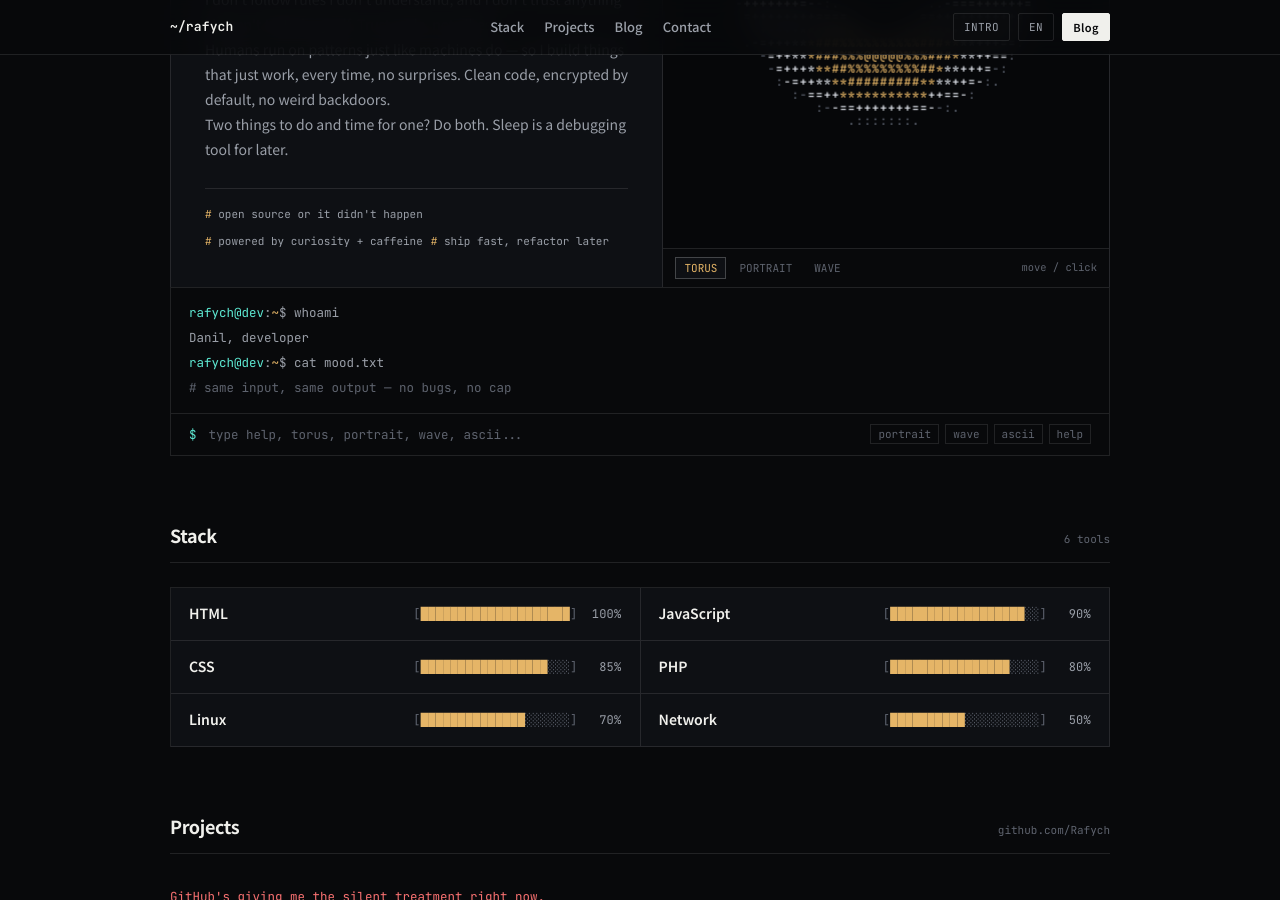
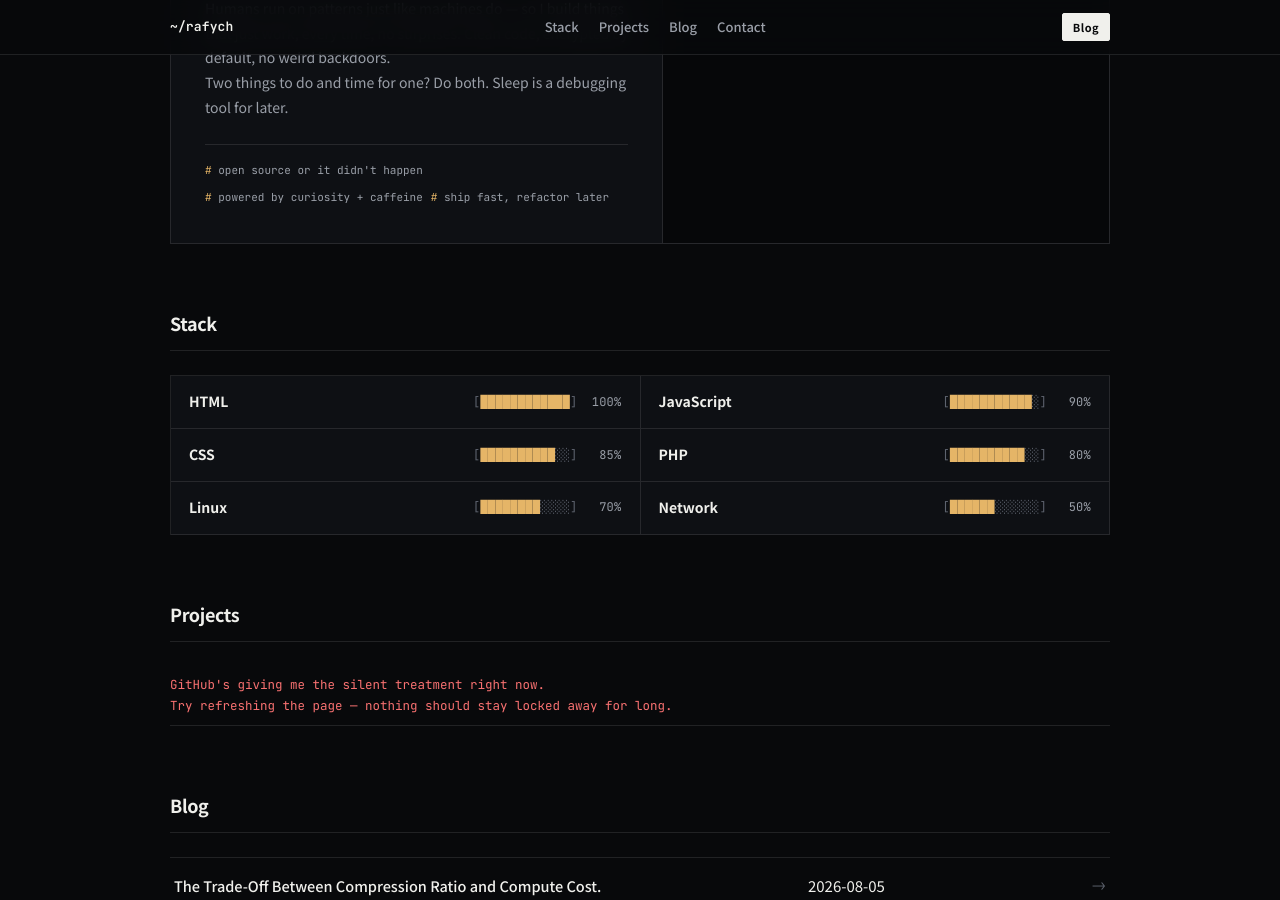
Before and after one commit to Rafych/rafych.github.io, a Jekyll site: the page built from index.html, in a window 1280 px wide and 900 px high, scrolled down 346 px. Built offline with Jekyll 4.4.1, drawn with Linux system fonts in a browser that asks for light colours; some web fonts are replaced; some of the changed text lies outside the part shown.

Commit message:
Add files via upload

```diff
--- a/index.html
+++ b/index.html
@@ -3,54 +3,41 @@ layout: null
 title: "Home"
 description: "Danil Rafailovich Ivanov (Rafych) — full-stack developer working with HTML, CSS, JavaScript, PHP and Linux. Interested in networking, anonymization, hacking and AI."
 ---
+<!DOCTYPE html>
 <!--
-  Fonts:
+  Third-party resources used on this page
+
+  Fonts (served by Google Fonts, https://fonts.google.com — font files unmodified)
   - Google Sans
     Copyright (c) Google Inc.
     Licensed under the SIL Open Font License, Version 1.1
     https://fonts.google.com/specimen/Google+Sans
-    https://scripts.sil.org/OFL
-
   - Noto Sans JP
     Copyright (c) Google Inc.
     Licensed under the SIL Open Font License, Version 1.1
-    https://fonts.google.com/specimen/Noto+Sans+JP
-    https://scripts.sil.org/OFL
-
+    https://fonts.google.com/noto/specimen/Noto+Sans+JP
   - JetBrains Mono
     Copyright (c) JetBrains s.r.o.
     Licensed under the SIL Open Font License, Version 1.1
     https://fonts.google.com/specimen/JetBrains+Mono
-    https://scripts.sil.org/OFL
 
-  Fonts are loaded via Google Fonts (https://fonts.google.com), which serves
-  them under their respective open-source licenses. No modification has been
-  made to the font files themselves.
+  SIL Open Font License 1.1: https://openfontlicense.org
 -->
-<!DOCTYPE html>
 <html lang="en">
 <head>
 <meta charset="UTF-8">
 <meta name="viewport" content="width=device-width, initial-scale=1.0, viewport-fit=cover">
+<meta name="theme-color" content="#08090b">
 {% seo %}
 <link rel="alternate" type="application/rss+xml" title="{{ site.title }}" href="{{ "/feed.xml" | absolute_url }}">
 <link rel="preconnect" href="https://fonts.googleapis.com">
 <link rel="preconnect" href="https://fonts.gstatic.com" crossorigin>
-<link href="https://fonts.googleapis.com/css2?family=Google+Sans:wght@400;500;600;700;800&family=Noto+Sans+JP:wght@400;500;600;700;800&family=JetBrains+Mono:wght@400;500;600;700&display=swap" rel="stylesheet">
+<link rel="stylesheet" href="https://fonts.googleapis.com/css2?family=Google+Sans:wght@400;500;600;700&display=swap">
+<link rel="stylesheet" href="https://fonts.googleapis.com/css2?family=Noto+Sans+JP:wght@400;500;700&display=swap">
+<link rel="stylesheet" href="https://fonts.googleapis.com/css2?family=JetBrains+Mono:wght@400;600&display=swap">
 <link rel="stylesheet" href="/assets/css/design-system.css">
 </head>
 <body>
-
-<div id="rf-loader" class="rf-loader" role="status" aria-label="Loading">
-  <canvas id="rf-loader-canvas" aria-hidden="true"></canvas>
-  <div class="rf-loader-hud">
-    <div class="rf-loader-bar-track"><div class="rf-loader-bar-fill"></div></div>
-    <div class="rf-loader-meta">
-      <span>~/rafych</span>
-      <span class="rf-loader-pct">00%</span>
-    </div>
-  </div>
-</div>
 
 <header class="rf-header">
   <nav class="rf-nav" aria-label="Primary">
@@ -65,11 +52,9 @@ description: "Danil Rafailovich Ivanov (Rafych) — full-stack developer working
       <a class="rf-nav-link" href="#contact" data-i18n="nav-contact">Contact</a>
     </div>
     <div class="rf-nav-controls">
-      <button type="button" class="rf-btn-min rf-hide-mobile" data-replay-intro title="Replay ASCII intro">INTRO</button>
-      <button type="button" class="rf-btn-min" id="lang-toggle-btn" title="Switch language">EN</button>
-      <a class="rf-btn-min is-solid" href="/blog" id="blog-nav-btn" data-i18n="blog-nav-btn">Blog</a>
-      <button type="button" class="rf-menu-toggle" id="rf-menu-toggle" aria-label="Menu" aria-expanded="false">
-        <svg width="15" height="15" viewBox="0 0 24 24" fill="none" stroke="currentColor" stroke-width="2"><line x1="3" y1="7" x2="21" y2="7"/><line x1="3" y1="12" x2="21" y2="12"/><line x1="3" y1="17" x2="21" y2="17"/></svg>
+      <a class="rf-btn-min is-solid" href="/blog" data-i18n="blog-nav-btn">Blog</a>
+      <button type="button" class="rf-menu-toggle" id="rf-menu-toggle" aria-label="Menu" aria-expanded="false" aria-controls="rf-mobile-drawer">
+        <svg width="15" height="15" viewBox="0 0 24 24" fill="none" stroke="currentColor" stroke-width="2" aria-hidden="true"><line x1="3" y1="7" x2="21" y2="7"/><line x1="3" y1="12" x2="21" y2="12"/><line x1="3" y1="17" x2="21" y2="17"/></svg>
       </button>
     </div>
   </nav>
@@ -80,26 +65,18 @@ description: "Danil Rafailovich Ivanov (Rafych) — full-stack developer working
       <a class="rf-nav-link" href="#blog" data-i18n="h-blog">Blog</a>
       <a class="rf-nav-link" href="#contact" data-i18n="nav-contact">Contact</a>
     </div>
-    <div>
-      <button type="button" class="rf-btn-min" data-replay-intro>INTRO</button>
-    </div>
   </div>
 </header>
 
 <main class="rf-main">
   <section class="rf-hero">
     <div class="rf-hero-info">
-      <div class="rf-hero-id">
-        <img class="rf-avatar" src="/icon.png" alt="Rafych avatar">
-        <div>
-          <span class="rf-handle">@Rafych</span>
-          <h1 class="rf-hero-name" data-i18n="hero-name">Danil Rafailovich Ivanov</h1>
-        </div>
+      <div>
+        <span class="rf-handle">@Rafych</span>
+        <h1 class="rf-hero-name" data-i18n="hero-name">Danil Rafailovich Ivanov</h1>
       </div>
 
-      <p class="rf-hero-bio" data-i18n="tagline">
-        I think tech and knowledge should be free — open it, break it, rebuild it, learn from it. Locking stuff behind walls just makes everyone dumber.
-      </p>
+      <p class="rf-hero-bio" data-i18n="tagline">I think tech and knowledge should be free — open it, break it, rebuild it, learn from it.</p>
 
       <div class="rf-hero-tags">
         <span data-i18n="badge1">open source or it didn't happen</span>
@@ -108,34 +85,9 @@ description: "Danil Rafailovich Ivanov (Rafych) — full-stack developer working
       </div>
     </div>
 
-    <div class="rf-ascii-stage" aria-label="Interactive ASCII art canvas">
-      <canvas id="rf-ascii-canvas"></canvas>
-      <div class="rf-ascii-bar">
-        <div class="rf-ascii-modes">
-          <button type="button" class="rf-mode-btn is-active" data-ascii-mode="torus">TORUS</button>
-          <button type="button" class="rf-mode-btn" data-ascii-mode="portrait">PORTRAIT</button>
-          <button type="button" class="rf-mode-btn" data-ascii-mode="wave">WAVE</button>
-        </div>
-        <span class="rf-ascii-hint">move / click</span>
-      </div>
-    </div>
-  </section>
-
-  <section class="rf-cli" aria-label="Interactive terminal">
-    <div class="rf-cli-out" id="rf-cli-out">
-      <div class="rf-cli-line"><span class="rf-cli-prompt">rafych@dev</span>:<span class="rf-cli-path">~</span>$ whoami</div>
-      <div class="rf-cli-line" data-i18n="term-name">Danil, developer</div>
-      <div class="rf-cli-line"><span class="rf-cli-prompt">rafych@dev</span>:<span class="rf-cli-path">~</span>$ cat mood.txt</div>
-      <div class="rf-cli-line"><span class="rf-cli-dim" data-i18n="term-mood"># same input, same output — no bugs, no cap</span></div>
-    </div>
-    <div class="rf-cli-bar">
-      <span class="rf-cli-prompt">$</span>
-      <input type="text" id="rf-cli-input" class="rf-cli-input" autocomplete="off" spellcheck="false" data-i18n-placeholder="term-placeholder" placeholder="type help, torus, portrait, wave, ascii...">
-      <div class="rf-cli-cmds">
-        <button type="button" class="rf-cli-chip" data-term-cmd="portrait">portrait</button>
-        <button type="button" class="rf-cli-chip" data-term-cmd="wave">wave</button>
-        <button type="button" class="rf-cli-chip" data-term-cmd="ascii">ascii</button>
-        <button type="button" class="rf-cli-chip" data-term-cmd="help">help</button>
+    <div class="rf-ascii-stage">
+      <div class="rf-ascii-viewport">
+        <canvas id="rf-ascii-canvas" aria-label="ASCII portrait" role="img"></canvas>
       </div>
     </div>
   </section>
@@ -143,32 +95,31 @@ description: "Danil Rafailovich Ivanov (Rafych) — full-stack developer working
   <section class="rf-section" id="stack">
     <div class="rf-sec-head">
       <h2 data-i18n="h-stack">Stack</h2>
-      <span class="rf-sec-meta">6 tools</span>
     </div>
     <div class="rf-stack-list">
       <div class="rf-stack-row">
         <span class="rf-stack-name">HTML</span>
-        <span class="rf-stack-meter">[<span class="fill">████████████████████</span>]<span class="pct">100%</span></span>
+        <span class="rf-stack-meter">[<span class="fill">████████████</span>]<span class="pct">100%</span></span>
       </div>
       <div class="rf-stack-row">
         <span class="rf-stack-name">JavaScript</span>
-        <span class="rf-stack-meter">[<span class="fill">██████████████████</span>░░]<span class="pct">90%</span></span>
+        <span class="rf-stack-meter">[<span class="fill">███████████</span>░]<span class="pct">90%</span></span>
       </div>
       <div class="rf-stack-row">
         <span class="rf-stack-name">CSS</span>
-        <span class="rf-stack-meter">[<span class="fill">█████████████████</span>░░░]<span class="pct">85%</span></span>
+        <span class="rf-stack-meter">[<span class="fill">██████████</span>░░]<span class="pct">85%</span></span>
       </div>
       <div class="rf-stack-row">
         <span class="rf-stack-name">PHP</span>
-        <span class="rf-stack-meter">[<span class="fill">████████████████</span>░░░░]<span class="pct">80%</span></span>
+        <span class="rf-stack-meter">[<span class="fill">██████████</span>░░]<span class="pct">80%</span></span>
       </div>
       <div class="rf-stack-row">
         <span class="rf-stack-name">Linux</span>
-        <span class="rf-stack-meter">[<span class="fill">██████████████</span>░░░░░░]<span class="pct">70%</span></span>
+        <span class="rf-stack-meter">[<span class="fill">████████</span>░░░░]<span class="pct">70%</span></span>
       </div>
       <div class="rf-stack-row">
         <span class="rf-stack-name" data-i18n="skill-network">Network</span>
-        <span class="rf-stack-meter">[<span class="fill">██████████</span>░░░░░░░░░░]<span class="pct">50%</span></span>
+        <span class="rf-stack-meter">[<span class="fill">██████</span>░░░░░░]<span class="pct">50%</span></span>
       </div>
     </div>
   </section>
@@ -176,70 +127,64 @@ description: "Danil Rafailovich Ivanov (Rafych) — full-stack developer working
   <section class="rf-section" id="projects">
     <div class="rf-sec-head">
       <h2 data-i18n="h-projects">Projects</h2>
-      <span class="rf-sec-meta">github.com/Rafych</span>
     </div>
-    <div id="projects-status" class="projects-status mono" data-i18n="proj-loading">Pulling the open, hackable stuff from GitHub…</div>
+    <div id="projects-status" class="projects-status" data-i18n="proj-loading">Pulling the open, hackable stuff from GitHub…</div>
     <div class="projects" id="projects-grid"></div>
     <div class="projects-more-wrap">
-      <button type="button" id="projects-more" class="projects-more-btn mono" data-i18n="proj-more" style="display:none;">Show me more</button>
+      <button type="button" id="projects-more" class="projects-more-btn" style="display:none;">Show me more</button>
     </div>
   </section>
 
   <section class="rf-section" id="blog">
     <div class="rf-sec-head">
       <h2 data-i18n="h-blog">Blog</h2>
-      <span class="rf-sec-meta">/blog</span>
     </div>
-    <div class="blog-list" id="blog-list">
+    <div class="blog-list">
       {% for post in site.posts limit:3 %}
-      <a class="blog-item" href="{{ post.url | relative_url }}"><span class="blog-item-title">{{ post.title }}</span></a>
+      <a class="blog-item" href="{{ post.url | relative_url }}"><span class="blog-item-title">{{ post.title }}</span><span class="blog-item-date">{{ post.date | date: "%Y-%m-%d" }}</span></a>
       {% else %}
-      <div class="blog-empty" id="blog-empty" data-i18n="blog-empty">Nothing here yet</div>
+      <div class="blog-empty" data-i18n="blog-empty">Nothing here yet</div>
       {% endfor %}
     </div>
     <div class="blog-cta">
-      <a class="btn-outline" href="/blog" id="blog-view-all" data-i18n="blog-view-all">Browse all posts →</a>
+      <a class="btn-outline" href="/blog" data-i18n="blog-view-all">Browse all posts →</a>
     </div>
   </section>
 
   <section class="rf-section" id="contact">
     <div class="rf-sec-head">
       <h2 data-i18n="h-contact">Reach me — encrypt it if you want</h2>
-      <span class="rf-sec-meta">links</span>
     </div>
     <div class="rf-contact-grid">
       <a class="rf-contact-cell" href="https://github.com/Rafych" target="_blank" rel="noopener noreferrer">
-        <div class="rf-contact-meta">
-          <div class="rf-contact-label">GitHub</div>
-          <div class="rf-contact-value">@Rafych</div>
-        </div>
-        <span class="mono" style="color:var(--fg-dim);">↗</span>
+        <span class="rf-contact-meta">
+          <span class="rf-contact-label">GitHub</span>
+          <span class="rf-contact-value">@Rafych</span>
+        </span>
+        <span class="rf-contact-arrow" aria-hidden="true">↗</span>
       </a>
 
-      <a class="rf-contact-cell" href="mailto:danilrafailovicivanov@proton.me">
-        <div class="rf-contact-meta">
-          <div class="rf-contact-label" data-i18n="mail-label">Email</div>
-          <div class="rf-contact-value">danilrafailovicivanov@proton.me</div>
-        </div>
+      <div class="rf-contact-cell">
+        <a class="rf-contact-meta" href="mailto:danilrafailovicivanov@proton.me">
+          <span class="rf-contact-label" data-i18n="mail-label">Email</span>
+          <span class="rf-contact-value">danilrafailovicivanov@proton.me</span>
+        </a>
         <button type="button" class="rf-copy-btn" data-copy="danilrafailovicivanov@proton.me">COPY</button>
-      </a>
+      </div>
 
       <a class="rf-contact-cell" href="https://discord.gg/VBVY2tU8Ky" target="_blank" rel="noopener noreferrer">
-        <div class="rf-contact-meta">
-          <div class="rf-contact-label" data-i18n="discord-label">Discord</div>
-          <div class="rf-contact-value">@Rafych_dev</div>
-        </div>
-        <span class="mono" style="color:var(--fg-dim);">↗</span>
+        <span class="rf-contact-meta">
+          <span class="rf-contact-label" data-i18n="discord-label">Discord</span>
+          <span class="rf-contact-value">@Rafych_dev</span>
+        </span>
+        <span class="rf-contact-arrow" aria-hidden="true">↗</span>
       </a>
     </div>
   </section>
 </main>
 
 <footer class="rf-footer">
-  <div class="rf-footer-inner">
-    <span><span data-i18n="footer">Made with</span> <span class="heart">♥</span> <span data-i18n="footer2">and way too much caffeine.</span></span>
-    <span>EOF // rafych.github.io</span>
-  </div>
+  <span data-i18n="footer">Made with</span> <span class="heart">♥</span> <span data-i18n="footer2">and way too much caffeine.</span>
 </footer>
 
 <script src="/assets/js/lang.js"></script>
@@ -260,9 +205,6 @@ var dict = {
     badge2: "powered by curiosity + caffeine",
     badge3: "ship fast, refactor later",
     "nav-contact": "Contact",
-    "term-name": "Danil, developer",
-    "term-mood": "# same input, same output — no bugs, no cap",
-    "term-placeholder": "type help, torus, portrait, wave, ascii...",
     "h-stack": "Stack",
     "skill-network": "Network",
     "h-projects": "Projects",
@@ -294,9 +236,6 @@ var dict = {
     badge2: "работает на любопытстве и кофеине",
     badge3: "сначала запускаю, потом причёсываю",
     "nav-contact": "Контакты",
-    "term-name": "Данил, разработчик",
-    "term-mood": "# один вход — один и тот же выход, без сюрпризов",
-    "term-placeholder": "введите help, torus, portrait, wave, ascii...",
     "h-stack": "Стек",
     "skill-network": "Сети",
     "h-projects": "Проекты",
@@ -329,26 +268,12 @@ var repos = RafychRepos.createController({
   excludeNames: ['rafych.github.io', 'rafych'],
   pageSize: 6,
   dict: function () { return dict[currentLang]; },
-  lang: function () { return currentLang; }
+  lang: getLang
 });
 
-function syncLang() {
-  RafychLang.apply(dict[currentLang], currentLang);
-  if (langBtn) langBtn.textContent = currentLang.toUpperCase();
-  repos.render();
-}
-
-if (langBtn) {
-  langBtn.addEventListener('click', function () {
-    currentLang = currentLang === 'en' ? 'ru' : 'en';
-    try { localStorage.setItem('lang', currentLang); } catch (e) {}
-    syncLang();
-  });
-}
-
-syncLang();
+RafychLang.apply(dict[currentLang], currentLang);
 repos.load();
-RafychFX.init({ loader: true, asciiStage: true, terminal: true, getLang: function () { return currentLang; } });
+RafychFX.init({ portrait: true });
 </script>
 
 </body>
```
Also changed, not shown: other parts of index.html (+1 -1 lines), 404.html (+30 -30 lines).
